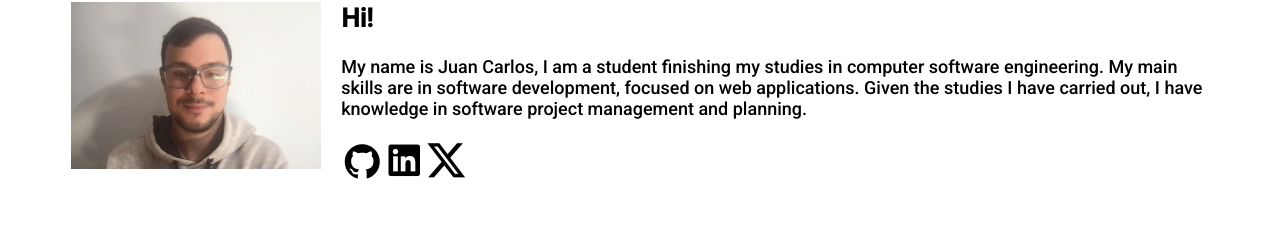
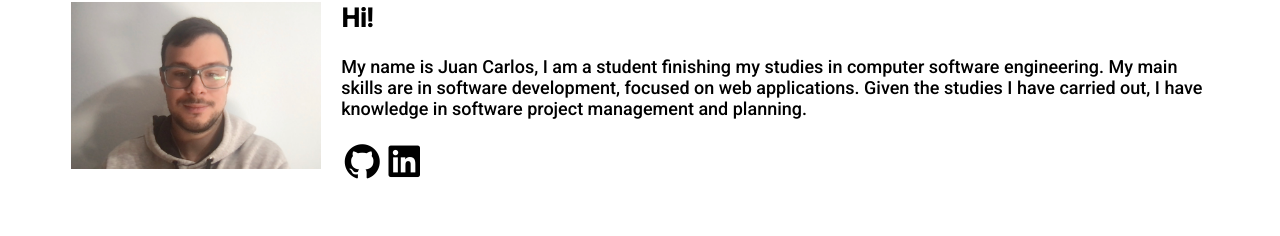
Before and after one commit to juagomram/juagomram.github.io, a plain HTML site: page portfolio_html.html in a window 1280 px wide. Shown: the part 130-366 px from the top of the page. Drawn offline with nearby package versions, Linux system fonts and the light colour scheme.

Commit message:
Update portfolio_html.html

```diff
--- a/portfolio_html.html
+++ b/portfolio_html.html
@@ -39,8 +39,7 @@
 
           <div class="icons">
             <a href="https://github.com/juagomram"> <i class="ri-github-fill"></i></a>
-            <i class="ri-linkedin-box-fill"></i>
-            <i class="ri-twitter-x-fill"></i>
+            <a href="https://www.linkedin.com/in/juan-carlos-gómez-ramírez/"><i class="ri-linkedin-box-fill"></i></a>
           </div>
 
         </div>
```
